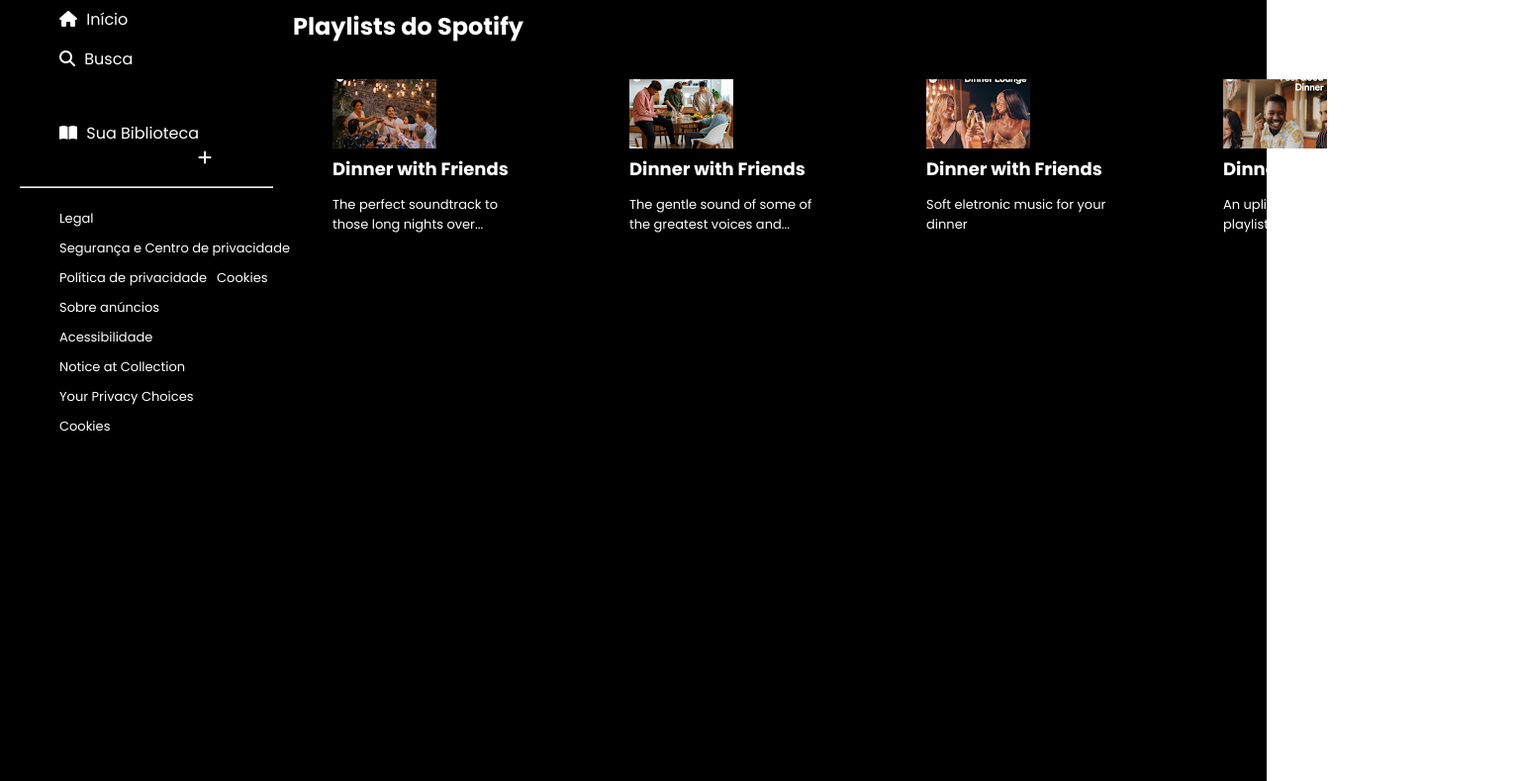
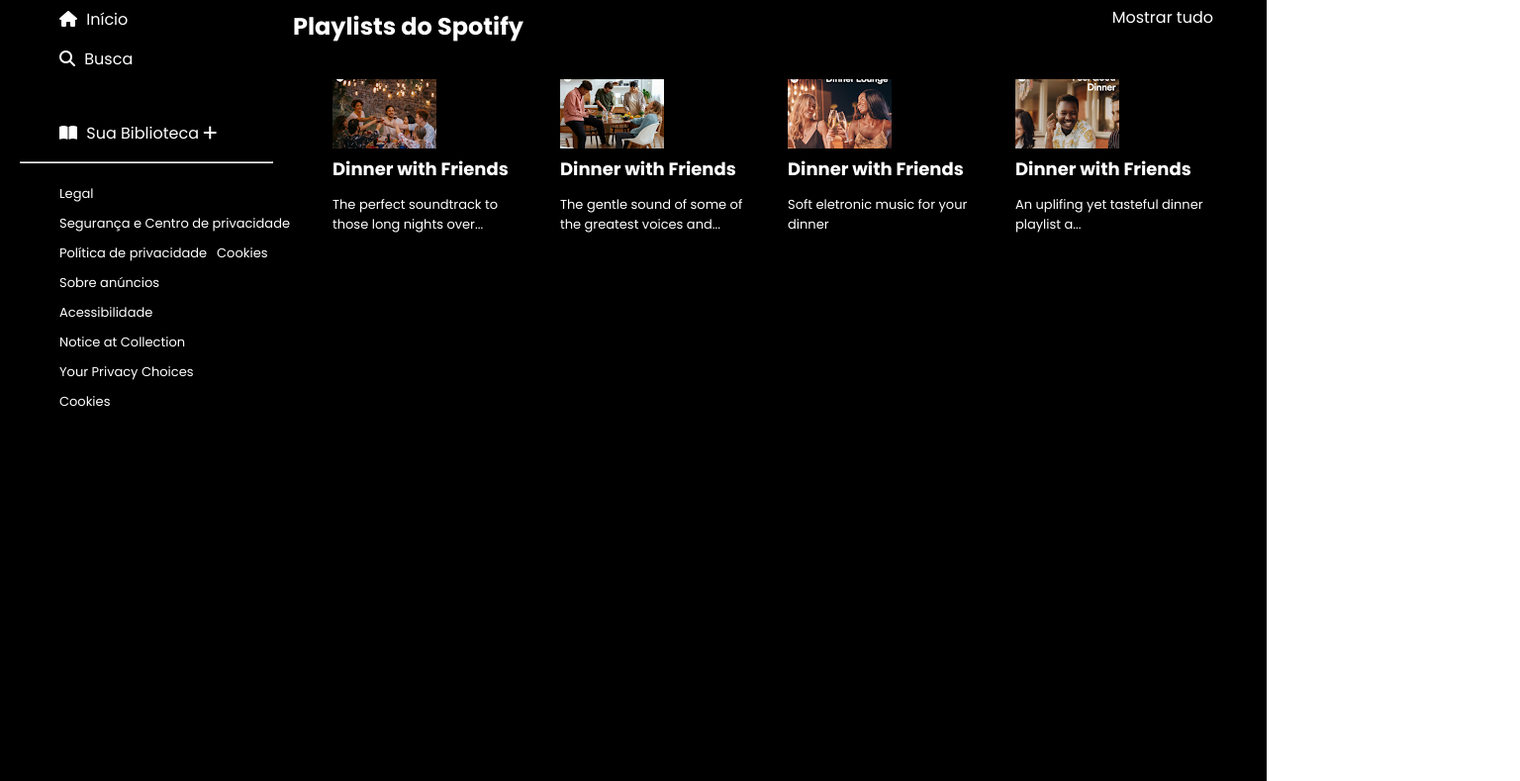
Before and after one commit to LarisNicoli/spotify, a plain HTML site: page index.html in a window 1280 px wide. Shown: the part 66-855 px from the top of the page at 99% size, 1536 px wide, since content can reach past the window. Drawn offline with Linux system fonts and the light colour scheme.

Commit message:
Add files via upload

```diff
--- a/index.html
+++ b/index.html
@@ -62,7 +62,7 @@
                 </div>
                 <div id="section-btn">
                     <a href="#" id="btn-inscribe" class="btn" role="button">Inscrever-se</a>
-                    <button id="btn-login" class="btn">Entrar</button>
+                    <button class="btn btn-login">Entrar</button>
                 </div>
             </section>
             <section id="playlists">
--- a/style.css
+++ b/style.css
@@ -5,6 +5,7 @@
 #container{
 
     display: flex;
+    flex-wrap: wrap;
     background-color: #000;
     color: #fff;
 }
@@ -25,6 +26,7 @@
 
 .item-menu{
     margin-bottom: 15px;
+
 }
 
 .item-menu a{
@@ -36,9 +38,6 @@
     margin-right: 5px;
 }
 
-.plus{
-    margin-left: 140px;
-}
 
 #login{
     display: flex;
@@ -58,6 +57,7 @@
 
 #playlist-suges{
     display: flex;
+    gap: 30px;
     list-style: none;
 }
 
@@ -72,7 +72,7 @@
 
 .playlist-description{
     font-size: small;
-    width: 200px;
+    max-width: 200px;
 }
 #texts{
     display: flex;
@@ -114,7 +114,7 @@
     cursor: pointer;
 }
 
-#btn-login{
+.btn-login{
     height: 40px;
     width: 80px;
 
@@ -128,8 +128,9 @@
 }
 
 .card-playlist{
-    width: 300px;
-    height: 300px;
+    width: 100%;
+    max-width: 300px;
+    height: 300px
 }
 
 .card-playlist figure{
```
